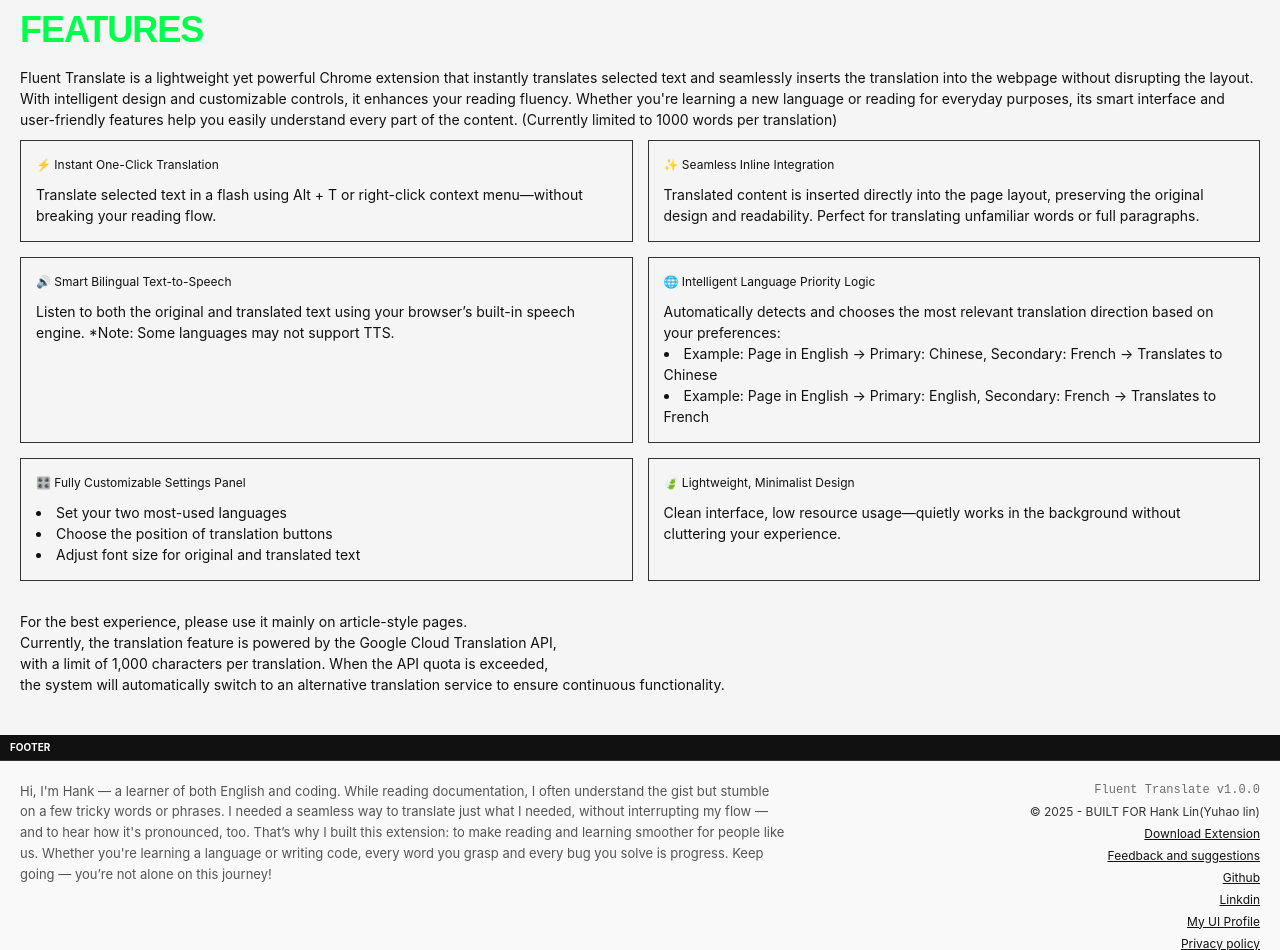
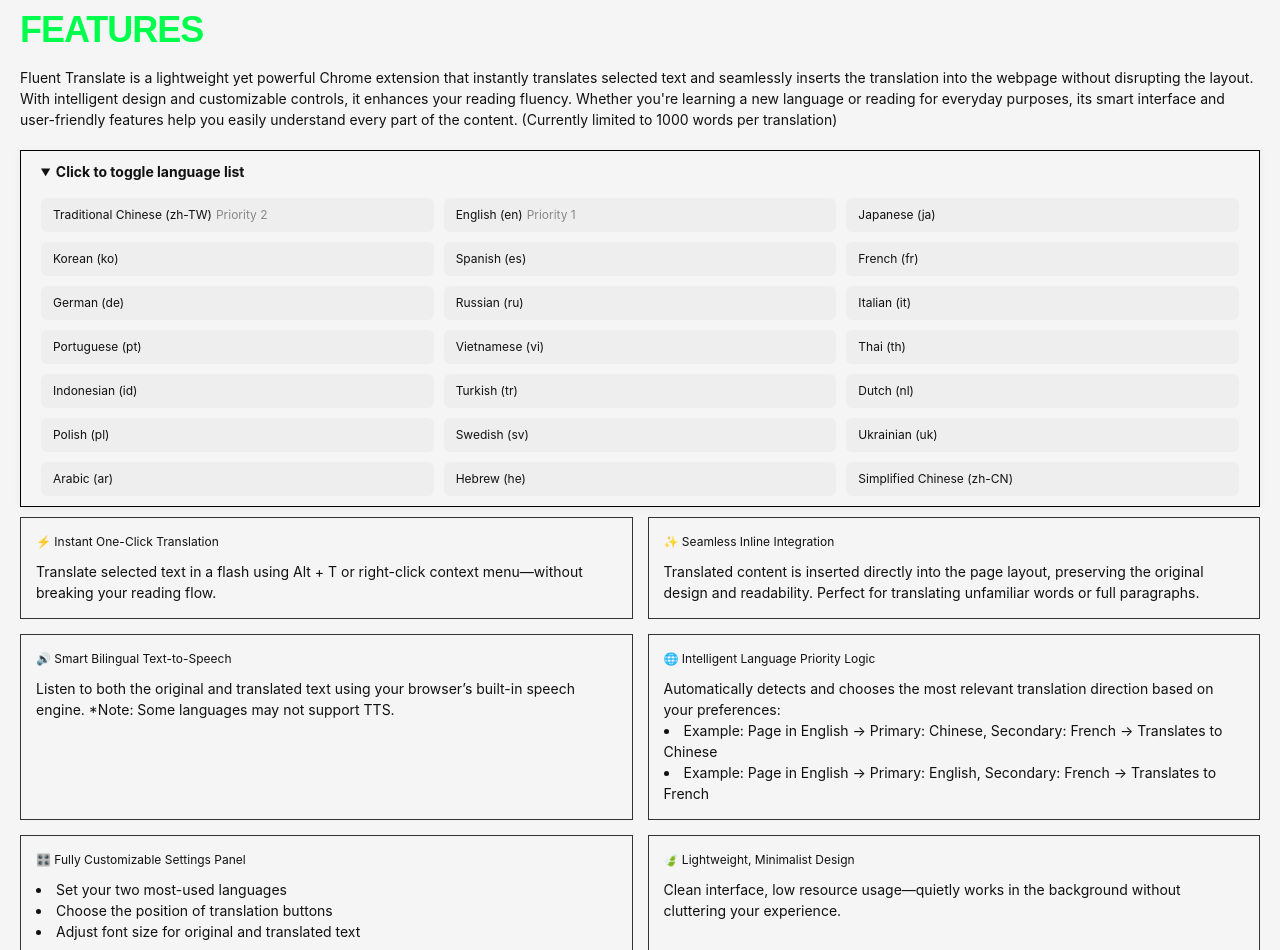
Before and after one commit to linyuhao8/fluent-translation-extension, a browser extension: page index.html in a window 1280 px wide. Shown: the part 3705-4655 px from the top of the page. Drawn offline with Linux system fonts and the light colour scheme.

Commit message:
add language list

```diff
--- a/frontend/styles/welcome.css
+++ b/frontend/styles/welcome.css
@@ -528,3 +528,37 @@
     height: 30px;
   }
 }
+
+details {
+  margin-top: 20px;
+  box-shadow: 0 2px 8px rgba(0, 0, 0, 0.05);
+  padding: 10px 20px;
+  border: 1px solid black;
+}
+
+summary {
+  font-weight: bold;
+  cursor: pointer;
+  outline: none;
+}
+
+.language-grid {
+  display: grid;
+  grid-template-columns: 1fr 1fr 1fr;
+  gap: 10px;
+  margin-top: 1rem;
+}
+
+.lang-item {
+  background-color: #eeeeee;
+  border-radius: 6px;
+  padding: 0.5rem 0.75rem;
+  font-size: 12px;
+}
+
+.priority-tag {
+  display: inline-block;
+  font-size: 0.75rem;
+  color: #888;
+  margin-left: 4px;
+}
--- a/index.html
+++ b/index.html
@@ -171,7 +171,32 @@
             features help you easily understand every part of the content.
             (Currently limited to 1000 words per translation)
           </p>
-
+          <details open>
+            <summary>Click to toggle language list</summary>
+            <div class="language-grid">
+              <div class="lang-item">Traditional Chinese (zh-TW)<span class="priority-tag">Priority 2</span></div>
+              <div class="lang-item">English (en)<span class="priority-tag">Priority 1</span></div>
+              <div class="lang-item">Japanese (ja)</div>
+              <div class="lang-item">Korean (ko)</div>
+              <div class="lang-item">Spanish (es)</div>
+              <div class="lang-item">French (fr)</div>
+              <div class="lang-item">German (de)</div>
+              <div class="lang-item">Russian (ru)</div>
+              <div class="lang-item">Italian (it)</div>
+              <div class="lang-item">Portuguese (pt)</div>
+              <div class="lang-item">Vietnamese (vi)</div>
+              <div class="lang-item">Thai (th)</div>
+              <div class="lang-item">Indonesian (id)</div>
+              <div class="lang-item">Turkish (tr)</div>
+              <div class="lang-item">Dutch (nl)</div>
+              <div class="lang-item">Polish (pl)</div>
+              <div class="lang-item">Swedish (sv)</div>
+              <div class="lang-item">Ukrainian (uk)</div>
+              <div class="lang-item">Arabic (ar)</div>
+              <div class="lang-item">Hebrew (he)</div>
+              <div class="lang-item">Simplified Chinese (zh-CN)</div>
+            </div>
+          </details>
           <div class="feature-grid">
             <div class="feature-item">
               <h3>⚡️ Instant One-Click Translation</h3>
```
